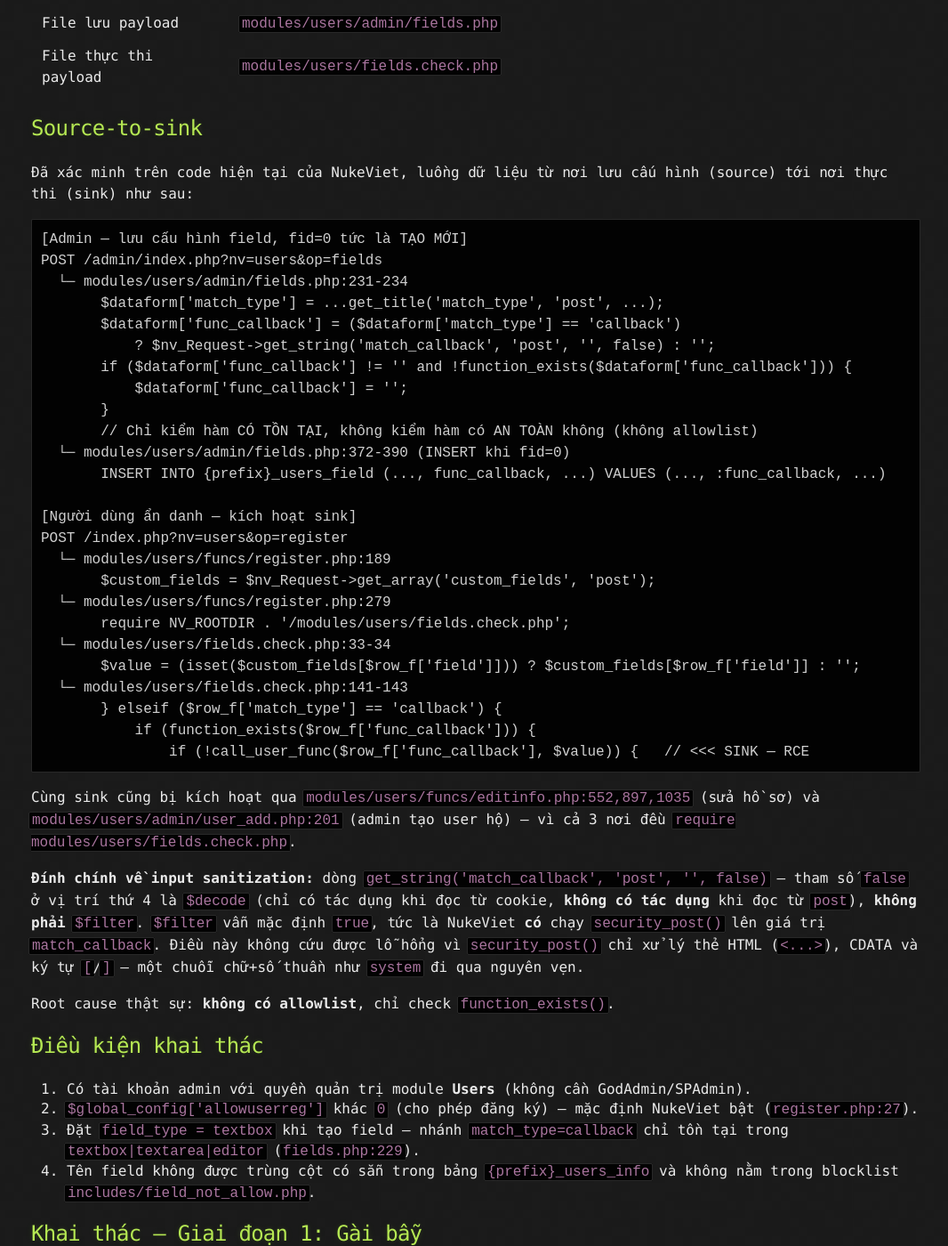
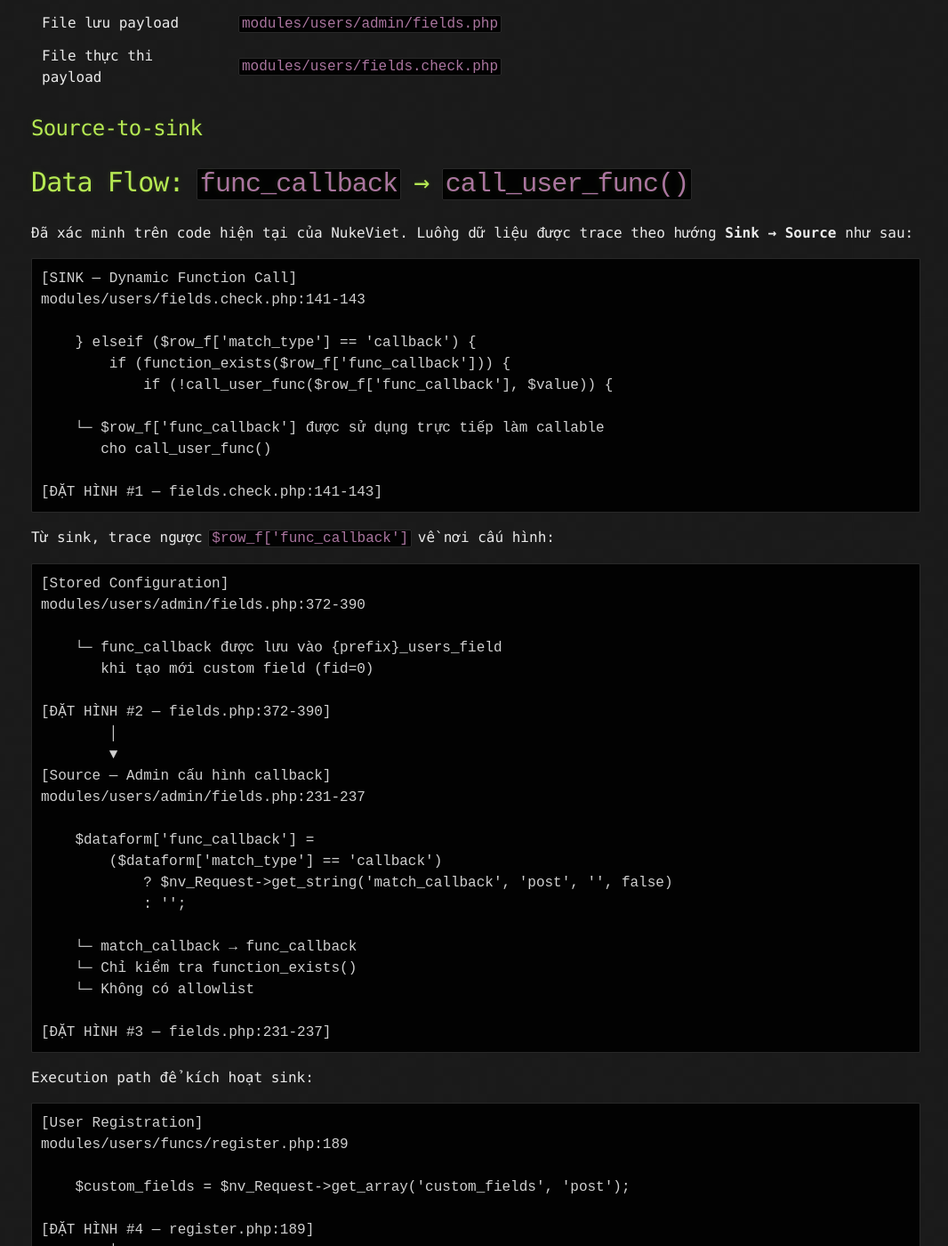
Before and after one commit to 0xki29/blog, a Jekyll site: the page built from _posts/2026-08-30-nukeviet-arbitrary-callback-rce.md, in a window 1280 px wide and 1400 px high, scrolled down 1772 px. Shown: the whole window at 89% size, without its empty margins (105-1171 px from the left). Built offline with Jekyll 4.4.1, drawn with Linux system fonts in a browser that asks for light colours; some of the changed text lies outside the part shown.

Commit message:
Add post: NukeViet arbitrary callback RCE analysis

````diff
--- a/_posts/2026-08-30-nukeviet-arbitrary-callback-rce.md
+++ b/_posts/2026-08-30-nukeviet-arbitrary-callback-rce.md
@@ -56,41 +56,95 @@ Vì sao nghiêm trọng dù bước 1 cần quyền admin?
 
 ## [](#header-2) Source-to-sink
 
-Đã xác minh trên code hiện tại của NukeViet, luồng dữ liệu từ nơi lưu cấu hình (source) tới nơi thực thi (sink) như sau:
+# Data Flow: `func_callback` → `call_user_func()`
 
-```
-[Admin — lưu cấu hình field, fid=0 tức là TẠO MỚI]
-POST /admin/index.php?nv=users&op=fields
-  └─ modules/users/admin/fields.php:231-234
-       $dataform['match_type'] = ...get_title('match_type', 'post', ...);
-       $dataform['func_callback'] = ($dataform['match_type'] == 'callback')
-           ? $nv_Request->get_string('match_callback', 'post', '', false) : '';
-       if ($dataform['func_callback'] != '' and !function_exists($dataform['func_callback'])) {
-           $dataform['func_callback'] = '';
-       }
-       // Chỉ kiểm hàm CÓ TỒN TẠI, không kiểm hàm có AN TOÀN không (không allowlist)
-  └─ modules/users/admin/fields.php:372-390 (INSERT khi fid=0)
-       INSERT INTO {prefix}_users_field (..., func_callback, ...) VALUES (..., :func_callback, ...)
+Đã xác minh trên code hiện tại của NukeViet. Luồng dữ liệu được trace theo hướng **Sink → Source** như sau:
 
-[Người dùng ẩn danh — kích hoạt sink]
-POST /index.php?nv=users&op=register
-  └─ modules/users/funcs/register.php:189
-       $custom_fields = $nv_Request->get_array('custom_fields', 'post');
-  └─ modules/users/funcs/register.php:279
-       require NV_ROOTDIR . '/modules/users/fields.check.php';
-  └─ modules/users/fields.check.php:33-34
-       $value = (isset($custom_fields[$row_f['field']])) ? $custom_fields[$row_f['field']] : '';
-  └─ modules/users/fields.check.php:141-143
-       } elseif ($row_f['match_type'] == 'callback') {
-           if (function_exists($row_f['func_callback'])) {
-               if (!call_user_func($row_f['func_callback'], $value)) {   // <<< SINK — RCE
+```text
+[SINK — Dynamic Function Call]
+modules/users/fields.check.php:141-143
+
+    } elseif ($row_f['match_type'] == 'callback') {
+        if (function_exists($row_f['func_callback'])) {
+            if (!call_user_func($row_f['func_callback'], $value)) {
+
+    └─ $row_f['func_callback'] được sử dụng trực tiếp làm callable
+       cho call_user_func()
+
+[ĐẶT HÌNH #1 — fields.check.php:141-143]
 ```
 
-Cùng sink cũng bị kích hoạt qua `modules/users/funcs/editinfo.php:552,897,1035` (sửa hồ sơ) và `modules/users/admin/user_add.php:201` (admin tạo user hộ) — vì cả 3 nơi đều `require modules/users/fields.check.php`.
+Từ sink, trace ngược `$row_f['func_callback']` về nơi cấu hình:
 
-**Đính chính về input sanitization:** dòng `get_string('match_callback', 'post', '', false)` — tham số `false` ở vị trí thứ 4 là `$decode` (chỉ có tác dụng khi đọc từ cookie, **không có tác dụng** khi đọc từ `post`), **không phải** `$filter`. `$filter` vẫn mặc định `true`, tức là NukeViet **có** chạy `security_post()` lên giá trị `match_callback`. Điều này không cứu được lỗ hổng vì `security_post()` chỉ xử lý thẻ HTML (`<...>`), CDATA và ký tự `[`/`]` — một chuỗi chữ+số thuần như `system` đi qua nguyên vẹn.
+```text
+[Stored Configuration]
+modules/users/admin/fields.php:372-390
 
-Root cause thật sự: **không có allowlist**, chỉ check `function_exists()`.
+    └─ func_callback được lưu vào {prefix}_users_field
+       khi tạo mới custom field (fid=0)
+
+[ĐẶT HÌNH #2 — fields.php:372-390]
+        │
+        ▼
+[Source — Admin cấu hình callback]
+modules/users/admin/fields.php:231-237
+
+    $dataform['func_callback'] =
+        ($dataform['match_type'] == 'callback')
+            ? $nv_Request->get_string('match_callback', 'post', '', false)
+            : '';
+
+    └─ match_callback → func_callback
+    └─ Chỉ kiểm tra function_exists()
+    └─ Không có allowlist
+
+[ĐẶT HÌNH #3 — fields.php:231-237]
+```
+
+Execution path để kích hoạt sink:
+
+```text
+[User Registration]
+modules/users/funcs/register.php:189
+
+    $custom_fields = $nv_Request->get_array('custom_fields', 'post');
+
+[ĐẶT HÌNH #4 — register.php:189]
+        │
+        ▼
+modules/users/funcs/register.php:279
+
+    require NV_ROOTDIR . '/modules/users/fields.check.php';
+
+[ĐẶT HÌNH #5 — register.php:279]
+        │
+        ▼
+modules/users/fields.check.php:33-34
+
+    $value = (isset($custom_fields[$row_f['field']]))
+        ? $custom_fields[$row_f['field']]
+        : '';
+
+        └─ $value được truyền vào callback tại sink
+
+[ĐẶT HÌNH #6 — fields.check.php:33-34]
+```
+
+Ngoài registration, cùng sink còn được sử dụng qua:
+
+```text
+modules/users/funcs/editinfo.php:552
+modules/users/funcs/editinfo.php:897
+modules/users/funcs/editinfo.php:1035
+modules/users/admin/user_add.php:201
+```
+
+vì các flow này đều `require modules/users/fields.check.php`.
+
+[ĐẶT HÌNH #7 — Các execution path khác]
+
+**Lưu ý về sanitization:** `get_string('match_callback', 'post', '', false)` — `false` là tham số `$decode`, không phải `$filter`. NukeViet vẫn áp dụng filter mặc định cho POST. Tuy nhiên, điều này không giải quyết vấn đề vì root cause là **không có allowlist cho `func_callback`**, chỉ kiểm tra `function_exists()`.
+
 
 ## [](#header-3) Điều kiện khai thác
 
````
